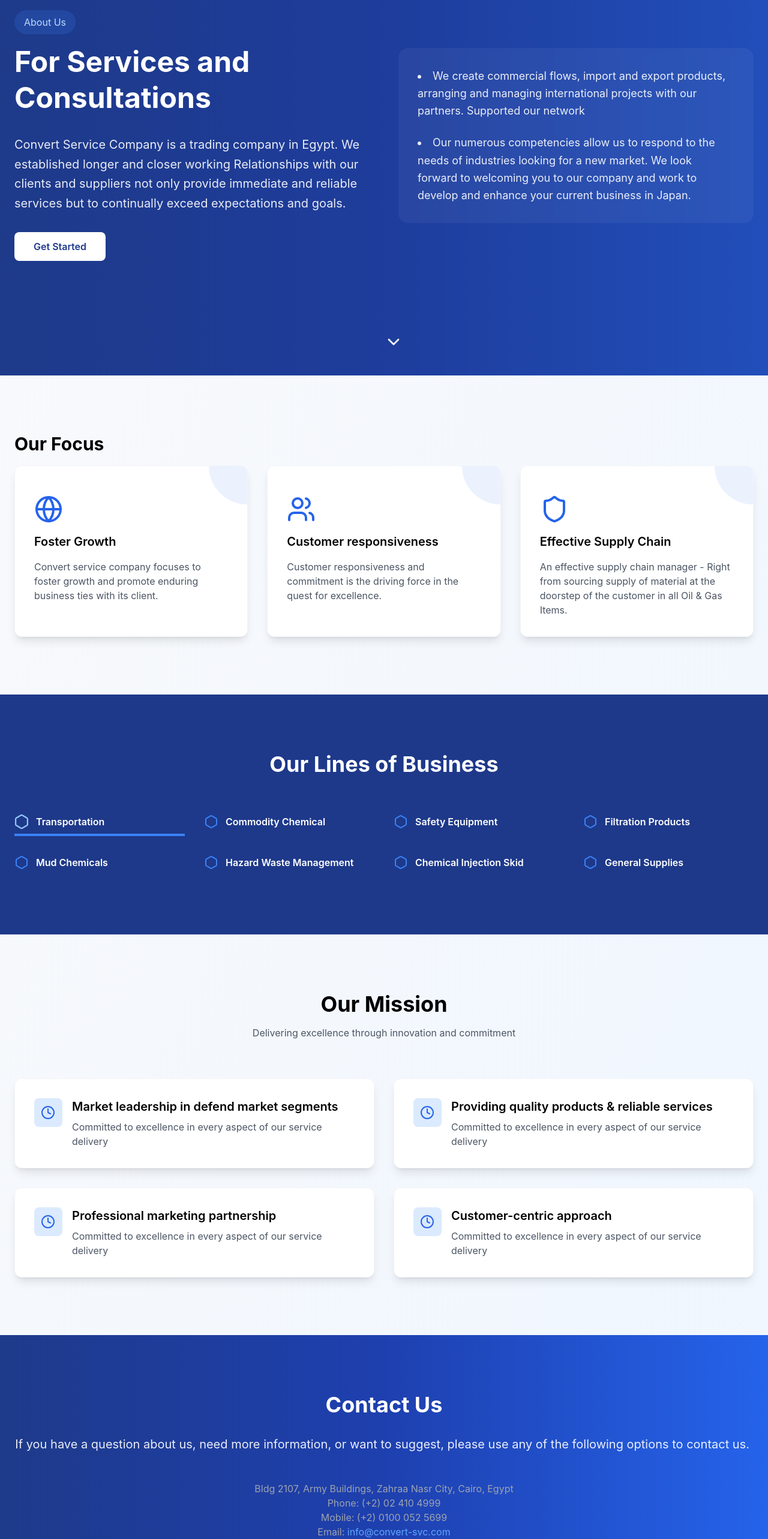
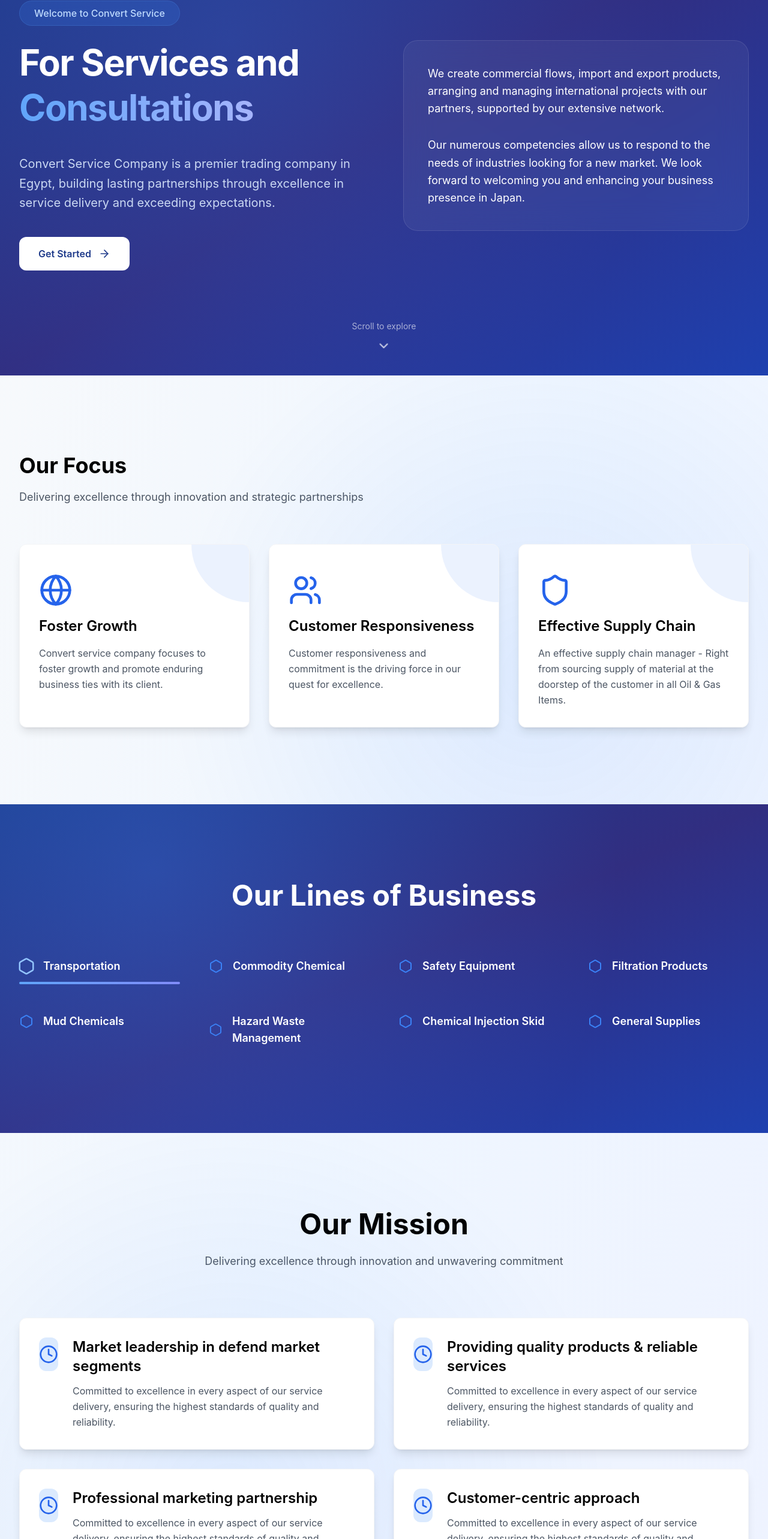
Before and after one commit to mohamed2m2018/convert, a React (Create React App) app: page / in a window 1280 px wide. Shown: the part 174-2740 px from the top of the page at 60% size. Built offline with nearby package versions, Linux system fonts and the light colour scheme.

Commit message:
enhancements

```diff
--- a/src/App.js
+++ b/src/App.js
@@ -6,6 +6,10 @@
   Users,
   Shield,
   Clock,
+  ArrowRight,
+  MapPin,
+  Phone,
+  Mail,
 } from "lucide-react";
 
 const Card = ({ className = "", children, ...props }) => {
@@ -67,120 +71,116 @@
   };
 
   return (
-    <div className="min-h-screen bg-gradient-to-br from-gray-50 to-blue-50">
-      {/* Enhanced Navbar with Glassmorphism */}
+    <div className="min-h-screen bg-gradient-to-br from-gray-50 via-blue-50 to-indigo-50">
+      {/* Enhanced Navbar */}
       <nav
         className={`fixed w-full z-50 transition-all duration-500 ${
-          scrolled ? "bg-white/80 backdrop-blur-lg shadow-lg" : "bg-transparent"
+          scrolled
+            ? "bg-white/80 backdrop-blur-xl shadow-lg py-4"
+            : "bg-transparent py-6"
         }`}
       >
-        <div className="container mx-auto px-6 py-4">
+        <div className="container mx-auto px-8">
           <div className="flex items-center justify-between">
-            <h1
-              className={`text-2xl font-bold transition-colors duration-500 ${
-                scrolled ? "text-blue-900" : "text-white"
-              }`}
-            >
+            <h1 className="text-3xl font-bold bg-gradient-to-r from-blue-600 to-indigo-600 bg-clip-text text-transparent">
               Convert Service
             </h1>
-            {/* <div className="flex gap-8">
-              {["About", "Services", "Mission", "Contact"].map((item) => (
-                <button
-                  key={item}
-                  className={`transition-all duration-300 hover:text-blue-500 relative group ${
-                    scrolled ? "text-gray-700" : "text-white"
-                  }`}
-                  onClick={scrollToContact} // Add scroll behavior
-                >
-                  {item}
-                  <span className="absolute -bottom-1 left-0 w-0 h-0.5 bg-blue-500 transition-all duration-300 group-hover:w-full" />
-                </button>
-              ))}
-            </div> */}
           </div>
         </div>
       </nav>
 
       {/* Enhanced Hero Section */}
       <header className="relative min-h-screen flex items-center">
-        <div className="absolute inset-0 bg-gradient-to-r from-blue-900 via-blue-800 to-blue-600" />
-        <div className="absolute inset-0 opacity-30 bg-cover bg-center" />
-        <div className="absolute inset-0 bg-blue-900/50" />
-        <div className="container mx-auto px-6 relative z-10">
-          <div className="grid md:grid-cols-2 gap-12 items-center">
-            <div className="text-white space-y-8">
-              <div className="space-y-4">
-                <div className="inline-block px-4 py-2 bg-blue-500/20 rounded-full backdrop-blur-sm">
-                  <span className="text-blue-200">About Us</span>
+        <div className="absolute inset-0 bg-gradient-to-br from-blue-900 via-indigo-900 to-blue-800" />
+        <div className="absolute inset-0 bg-[radial-gradient(circle_at_30%_30%,rgba(59,130,246,0.2)_0%,transparent_70%)]" />
+        <div className="container mx-auto px-8 relative z-10">
+          <div className="grid lg:grid-cols-2 gap-16 items-center">
+            <div className="text-white space-y-10">
+              <div className="space-y-6">
+                <div className="inline-block px-6 py-2 bg-blue-500/20 rounded-full backdrop-blur-xl border border-blue-400/20">
+                  <span className="text-blue-200 font-medium">Welcome to Convert Service</span>
                 </div>
-                <h1 className="text-5xl font-bold leading-tight animate-fade-in">
-                  For Services and Consultations
+                <h1 className="text-6xl font-bold leading-tight tracking-tight">
+                  For Services and{" "}
+                  <span className="bg-gradient-to-r from-blue-400 to-indigo-300 bg-clip-text text-transparent">
+                    Consultations
+                  </span>
                 </h1>
               </div>
-              <p className="text-xl opacity-90 leading-relaxed">
-                Convert Service Company is a trading company in Egypt. We
-                established longer and closer working Relationships with our
-                clients and suppliers not only provide immediate and reliable
-                services but to continually exceed expectations and goals. ​
+              <p className="text-xl text-blue-100/90 leading-relaxed">
+                Convert Service Company is a premier trading company in Egypt, building lasting partnerships
+                through excellence in service delivery and exceeding expectations.
               </p>
-              <div className="flex gap-4">
-                <button  onClick={scrollToContact} className="bg-white text-blue-900 px-8 py-3 rounded-lg font-semibold hover:bg-blue-50 transition-all duration-300 hover:shadow-lg hover:shadow-white/20">
+              <div className="flex gap-6">
+                <button onClick={scrollToContact}
+                  className="group bg-white text-blue-900 px-8 py-4 rounded-xl font-semibold
+                    hover:bg-blue-50 transition-all duration-300 hover:shadow-xl
+                    hover:shadow-white/20 flex items-center gap-3">
                   Get Started
+                  <ArrowRight className="w-5 h-5 transition-transform duration-300 group-hover:translate-x-1" />
                 </button>
-
               </div>
             </div>
-            <div className="hidden md:block backdrop-blur-sm bg-white/5 rounded-2xl p-8">
-              <li className="text-white  text-lg opacity-90 leading-relaxed">
+            <div className="hidden lg:block backdrop-blur-xl bg-white/5 rounded-3xl p-10 border border-white/10">
+              <div className="space-y-8">
+                <p className="text-white text-lg leading-relaxed">
                   We create commercial flows, import and export products,
                   arranging and managing international projects with our
-                  partners. Supported our network
-                  {"\n"}
-              </li>
-              <br></br>
-
-              <li className="text-white text-lg opacity-90 leading-relaxed">
+                  partners, supported by our extensive network.
+                </p>
+                <p className="text-white text-lg leading-relaxed">
                   Our numerous competencies allow us to respond to the needs of
                   industries looking for a new market. We look forward to
-                  welcoming you to our company and work to develop and enhance
-                  your current business in Japan.
-              </li>
+                  welcoming you and enhancing your business presence in Japan.
+                </p>
               </div>
             </div>
           </div>
-        <ChevronDown className="absolute bottom-8 left-1/2 -translate-x-1/2 text-white animate-bounce w-8 h-8" />
+        </div>
+        <div className="absolute bottom-8 left-1/2 -translate-x-1/2 flex flex-col items-center gap-4">
+          <span className="text-white/60 text-sm">Scroll to explore</span>
+          <ChevronDown className="text-white/80 animate-bounce w-6 h-6" />
+        </div>
       </header>
 
       {/* Enhanced Features Section */}
-      <section className="py-24 relative">
-        <div className="container mx-auto px-6">
-          <h1 className="text-3xl mb-4 font-bold leading-tight animate-fade-in">
+      <section className="py-32 relative">
+        <div className="absolute inset-0 bg-[radial-gradient(circle_at_70%_70%,rgba(59,130,246,0.1)_0%,transparent_60%)]" />
+        <div className="container mx-auto px-8">
+          <div className="max-w-xl">
+            <h2 className="text-4xl font-bold leading-tight mb-4">
               Our Focus
-          </h1>
+            </h2>
+            <p className="text-gray-600 text-lg mb-16">
+              Delivering excellence through innovation and strategic partnerships
+            </p>
+          </div>
           <div className="grid md:grid-cols-3 gap-8">
             {[
               {
                 icon: Globe,
                 title: "Foster Growth",
-                desc: "Convert service company focuses to foster growth and promote enduring business ties with its client. ​",
+                desc: "Convert service company focuses to foster growth and promote enduring business ties with its client.",
               },
               {
                 icon: Users,
-                title: "Customer responsiveness",
-                desc: "Customer responsiveness and commitment is the driving force in the quest for excellence. ​​",
+                title: "Customer Responsiveness",
+                desc: "Customer responsiveness and commitment is the driving force in our quest for excellence.",
               },
               {
                 icon: Shield,
                 title: "Effective Supply Chain",
-                desc: "An effective supply chain manager - Right from sourcing supply of material at the doorstep of the customer in all Oil & Gas Items.​",
+                desc: "An effective supply chain manager - Right from sourcing supply of material at the doorstep of the customer in all Oil & Gas Items.",
               },
             ].map(({ icon: Icon, title, desc }, idx) => (
               <Card key={idx}>
                 <CardContent className="relative group">
-                  <div className="absolute top-0 right-0 w-32 h-32 bg-blue-500/10 rounded-full -translate-y-1/2 translate-x-1/2 group-hover:scale-150 transition-transform duration-500" />
-                  <Icon className="w-12 h-12 text-blue-600 mb-4 transition-transform duration-300 group-hover:scale-110" />
-                  <h3 className="text-xl font-semibold mb-2">{title}</h3>
-                  <p className="text-gray-600">{desc}</p>
+                  <div className="absolute top-0 right-0 w-48 h-48 bg-blue-500/10 rounded-full
+                    -translate-y-1/2 translate-x-1/2 group-hover:scale-150 transition-transform duration-700" />
+                  <Icon className="w-14 h-14 text-blue-600 mb-6 transition-transform duration-500
+                    group-hover:scale-110 group-hover:rotate-6" />
+                  <h3 className="text-2xl font-semibold mb-4">{title}</h3>
+                  <p className="text-gray-600 leading-relaxed">{desc}</p>
                 </CardContent>
               </Card>
             ))}
@@ -189,16 +189,13 @@
       </section>
 
       {/* Enhanced Business Lines Section */}
-      <section className="py-24 bg-blue-900 text-white relative overflow-hidden">
-        <div className="absolute inset-0">
-          <div className="absolute inset-0 opacity-10 bg-cover bg-center" />
-          <div className="absolute inset-0 bg-blue-900/90 backdrop-blur-sm" />
-        </div>
-        <div className="container mx-auto px-6 relative z-10">
-          <h2 className="text-4xl font-bold mb-16 text-center">
+      <section className="py-32 bg-gradient-to-br from-blue-900 via-indigo-900 to-blue-800 text-white relative overflow-hidden">
+        <div className="absolute inset-0 bg-[radial-gradient(circle_at_20%_20%,rgba(59,130,246,0.3)_0%,transparent_70%)]" />
+        <div className="container mx-auto px-8 relative z-10">
+          <h2 className="text-5xl font-bold mb-20 text-center">
             Our Lines of Business
           </h2>
-          <div className="grid grid-cols-2 md:grid-cols-4 gap-8">
+          <div className="grid grid-cols-2 md:grid-cols-4 gap-12">
             {[
               "Transportation",
               "Commodity Chemical",
@@ -211,21 +208,21 @@
             ].map((business, index) => (
               <div
                 key={index}
-                className="group cursor-pointer transform transition-all duration-300 hover:-translate-y-1"
+                className="group cursor-pointer transform transition-all duration-500"
                 onMouseEnter={() => setActiveIndex(index)}
               >
-                <div className="flex items-center gap-3 mb-2">
+                <div className="flex items-center gap-4 mb-3">
                   <Hexagon
-                    className={`transition-all duration-300 ${
+                    className={`transition-all duration-500 ${
                       activeIndex === index
-                        ? "text-blue-300 scale-110"
+                        ? "text-blue-300 scale-125"
                         : "text-blue-500"
                     }`}
                   />
-                  <span className="font-semibold">{business}</span>
+                  <span className="font-semibold text-lg">{business}</span>
                 </div>
                 <div
-                  className={`h-1 bg-blue-500 transition-all duration-300 ${
+                  className={`h-1 bg-gradient-to-r from-blue-400 to-indigo-400 rounded-full transition-all duration-500 ${
                     activeIndex === index
                       ? "w-full opacity-100"
                       : "w-0 opacity-0"
@@ -238,12 +235,13 @@
       </section>
 
       {/* Enhanced Mission Section */}
-      <section className="py-24">
-        <div className="container mx-auto px-6">
-          <div className="max-w-3xl mx-auto text-center mb-16">
-            <h2 className="text-4xl font-bold mb-4">Our Mission</h2>
-            <p className="text-gray-600">
-              Delivering excellence through innovation and commitment
+      <section className="py-32 relative">
+        <div className="absolute inset-0 bg-[radial-gradient(circle_at_30%_70%,rgba(59,130,246,0.1)_0%,transparent_60%)]" />
+        <div className="container mx-auto px-8">
+          <div className="max-w-3xl mx-auto text-center mb-20">
+            <h2 className="text-5xl font-bold mb-6">Our Mission</h2>
+            <p className="text-gray-600 text-lg">
+              Delivering excellence through innovation and unwavering commitment
             </p>
           </div>
           <div className="grid md:grid-cols-2 gap-8">
@@ -255,15 +253,16 @@
             ].map((mission, idx) => (
               <Card key={idx}>
                 <CardContent>
-                  <div className="flex items-start gap-4">
-                    <div className="w-12 h-12 bg-blue-100 rounded-lg flex items-center justify-center group-hover:bg-blue-600 transition-all duration-300 group-hover:rotate-12">
-                      <Clock className="w-6 h-6 text-blue-600 group-hover:text-white transition-colors" />
+                  <div className="flex items-start gap-6">
+                    <div className="w-14 h-14 bg-blue-100 rounded-xl flex items-center justify-center
+                      group-hover:bg-blue-600 transition-all duration-500 group-hover:rotate-12">
+                      <Clock className="w-8 h-8 text-blue-600 group-hover:text-white transition-colors" />
                     </div>
                     <div>
-                      <h3 className="text-xl font-semibold mb-2">{mission}</h3>
-                      <p className="text-gray-600">
-                        Committed to excellence in every aspect of our service
-                        delivery
+                      <h3 className="text-2xl font-semibold mb-3">{mission}</h3>
+                      <p className="text-gray-600 leading-relaxed">
+                        Committed to excellence in every aspect of our service delivery,
+                        ensuring the highest standards of quality and reliability.
                       </p>
                     </div>
                   </div>
@@ -274,27 +273,53 @@
         </div>
       </section>
 
-      {/* Enhanced Call to Action */}
+      {/* Enhanced Contact Section */}
       <section
-        ref={contactRef} // Assign ref to Contact Us section
-        className="py-24 bg-gradient-to-r from-blue-900 via-blue-800 to-blue-600 text-white relative overflow-hidden"
+        ref={contactRef}
+        className="py-32 bg-gradient-to-br from-blue-900 via-indigo-900 to-blue-800 text-white relative overflow-hidden"
       >
-        <div className="absolute inset-0  opacity-10 mix-blend-overlay" />
-        <div className="container mx-auto px-6 text-center relative z-10">
-          <h2 className="text-4xl font-bold mb-8">Contact Us​</h2>
-          <p className="text-xl mb-12 opacity-90">
-            If you have a question about us, need more information, or want to
-            suggest, please use any of the following options to contact us. ​
+        <div className="absolute inset-0 bg-[radial-gradient(circle_at_70%_30%,rgba(59,130,246,0.3)_0%,transparent_70%)]" />
+        <div className="container mx-auto px-8 relative z-10">
+          <div className="max-w-4xl mx-auto text-center">
+            <h2 className="text-5xl font-bold mb-8">Contact Us</h2>
+            <p className="text-xl mb-16 text-blue-100/90">
+              If you have questions or need more information, we're here to help.
+              Reach out through any of the following channels.
             </p>
-          <p className="text-gray-400">
-            Bldg 2107, Army Buildings, Zahraa Nasr City, Cairo, Egypt <br />
-            Phone: (+2) 02 410 4999 <br />
-            Mobile: (+2) 0100 052 5699 <br />
-            Email:{" "}
-            <a href="mailto:info@convert-svc.com" className="text-blue-400">
+            <div className="grid md:grid-cols-3 gap-12">
+              <div className="space-y-4">
+                <div className="w-16 h-16 bg-white/10 rounded-2xl flex items-center justify-center mx-auto mb-6">
+                  <MapPin className="w-8 h-8" />
+                </div>
+                <h3 className="text-xl font-semibold">Address</h3>
+                <p className="text-blue-100/80">
+                  Bldg 2107, Army Buildings,
+                  <br />
+                  Zahraa Nasr City, Cairo, Egypt
+                </p>
+              </div>
+              <div className="space-y-4">
+                <div className="w-16 h-16 bg-white/10 rounded-2xl flex items-center justify-center mx-auto mb-6">
+                  <Phone className="w-8 h-8" />
+                </div>
+                <h3 className="text-xl font-semibold">Phone</h3>
+                <p className="text-blue-100/80">
+                  (+2) 02 410 4999
+                  <br />
+                  (+2) 0100 052 5699
+                </p>
+              </div>
+              <div className="space-y-4">
+                <div className="w-16 h-16 bg-white/10 rounded-2xl flex items-center justify-center mx-auto mb-6">
+                  <Mail className="w-8 h-8" />
+                </div>
+                <h3 className="text-xl font-semibold">Email</h3>
+                <a href="mailto:info@convert-svc.com" className="text-blue-300 hover:text-blue-200 transition-colors">
                   info@convert-svc.com
                 </a>
-          </p>
+              </div>
+            </div>
+          </div>
         </div>
       </section>
 
```
Lines whose indentation alone changed are shown as unchanged.
